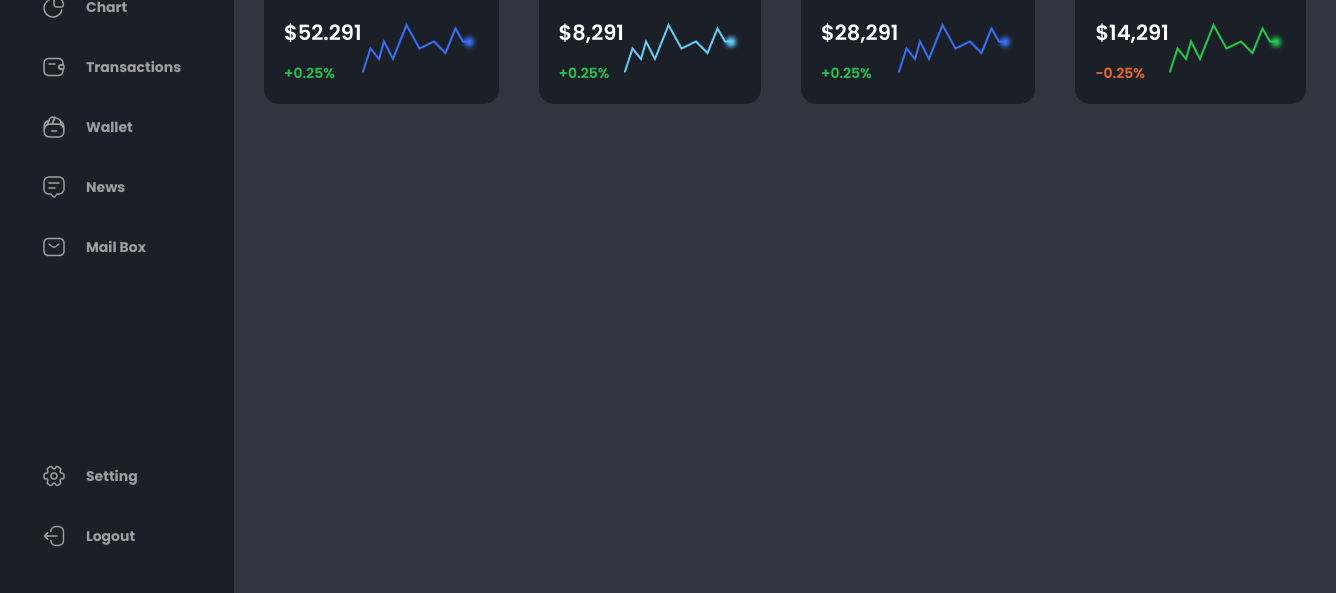
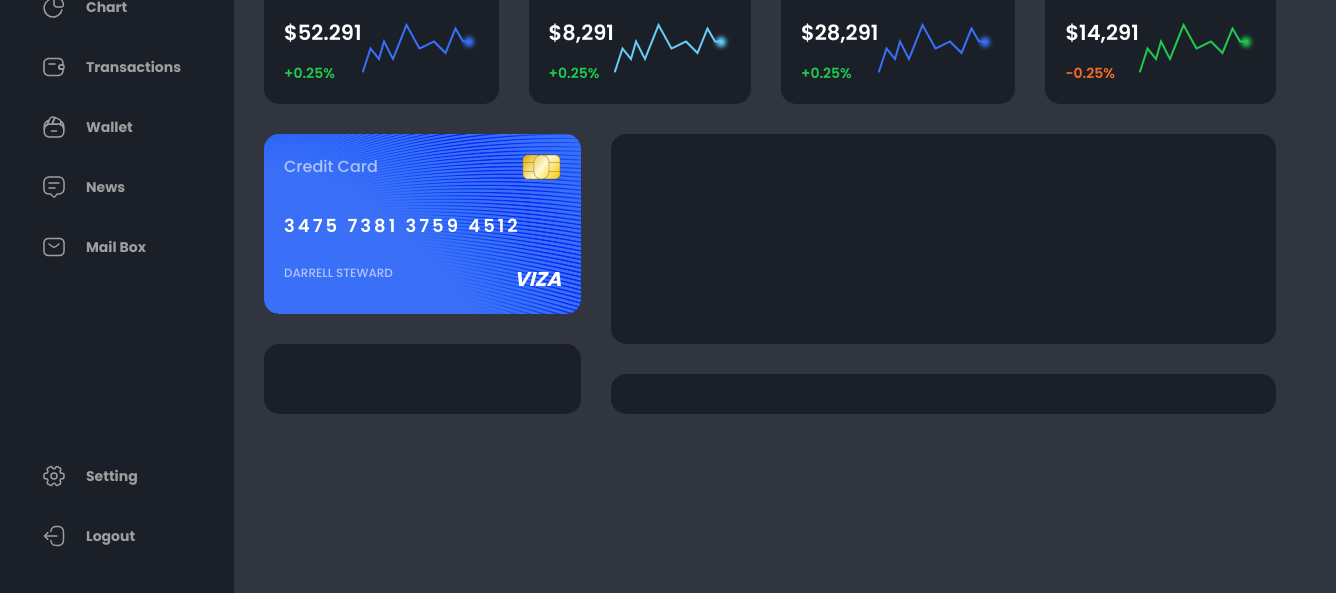
Before and after one commit to nureddinhaji/wallet-managment-dashbord, a plain HTML site: page indext.html in a window 1280 px wide. Shown: the part 207-800 px from the top of the page, 1336 px wide, since content can reach past the window. Drawn offline with Linux system fonts and the light colour scheme.

Commit message:
add card section with its style

```diff
--- a/indext.html
+++ b/indext.html
@@ -302,7 +302,7 @@
                 </div>
             </header>
             <section class="coins">
-                <div class="coin-card">
+                <div class="section coin-card">
                     <div class="coin-card__header">
                         <div class="coin-card__icon">
                             <svg class="coin-card__svg">
@@ -335,7 +335,7 @@
                         </div>
                     </div>
                 </div>
-                <div class="coin-card">
+                <div class="section coin-card">
                     <div class="coin-card__header">
                         <div class="coin-card__icon">
                             <svg class="coin-card__svg">
@@ -368,7 +368,7 @@
                         </div>
                     </div>
                 </div>
-                <div class="coin-card">
+                <div class="section coin-card">
                     <div class="coin-card__header">
                         <div class="coin-card__icon">
                             <svg class="coin-card__svg">
@@ -401,7 +401,7 @@
                         </div>
                     </div>
                 </div>
-                <div class="coin-card">
+                <div class="section coin-card">
                     <div class="coin-card__header">
                         <div class="coin-card__icon">
                             <svg class="coin-card__svg">
@@ -435,6 +435,24 @@
                     </div>
                 </div>
             </section>
+            <section class="user-sections">
+                <section class="section master-card">
+                    <header class="master-card__header">
+                        <h2 class="master-card__h2">Credit Card</h2>
+                        <span class="master-card__Chip">
+                            <img src="/images/chip.png" alt="master card chip">
+                        </span>
+                    </header>
+                    <div class="master-card__no">3475 7381 3759 4512</div>
+                    <footer class="master-card__footer">
+                        <span class="master-card__name">Darrell Steward</span>
+                        <span class="master-card__type">VIZA</span>
+                    </footer>
+                </section>
+                <section class="section chart"></section>
+                <section class="section my-portfolio"></section>
+                <section class="section live-market"></section>
+            </section>
         </main>
     </body>
 </html>
--- a/style.css
+++ b/style.css
@@ -151,16 +151,17 @@ body {
     font-weight: 500;
 }
 
+.section {
+    background-color: var(--color-dark-blue);
+    border-radius: 1.5rem;
+    padding: 2rem;
+}
+
 /* Coins Section Style */
 .coins {
     display: grid;
     grid-template-columns: repeat(4, 1fr);
-    gap: 4rem;
-}
-.coin-card {
-    background-color: var(--color-dark-blue);
-    border-radius: 1.5rem;
-    padding: 2rem;
+    gap: 3rem;
 }
 .coin-card__header {
     display: flex;
@@ -230,3 +231,58 @@ body {
 .coin-card__dollar-change--decrease {
     color: var(--color-red);
 }
+
+/* User Sctions Style */
+
+.user-sections {
+    display: grid;
+    grid-template-columns: repeat(3,1fr);
+    gap: 3rem;
+}
+.master-card {
+    background-color: var(--color-blue);
+    background-image: url(/images/card-background.png);
+    background-size: cover;
+    background-blend-mode: color-burn;
+    color: white;
+    height: 18rem;
+    display: flex;
+    flex-direction: column;
+    justify-content: space-between;
+}
+.master-card__header,.master-card__footer {
+    display: flex;
+    justify-content: space-between;
+}
+.master-card__h2 {
+    font-size: 1.6rem;
+    font-weight: 500;
+    opacity: 60%;
+}
+.master-card__no {
+    font-size: 1.8rem;
+    font-weight: 600;
+    letter-spacing: .3rem;
+}
+.master-card__name {
+    font-size: 1.2rem;
+    font-weight: 500;
+    opacity: 60%;
+    text-transform: uppercase;
+}
+.master-card__type {
+    font-size: 2rem;
+    font-weight: 700;
+    font-style: italic;
+
+}
+.chart {
+    grid-column: span 2;
+    grid-row: span 2;
+}
+.my-portfolio {
+    grid-row: span 2;
+}
+.live-market {
+    grid-column: span 2;
+}
```
Also changed, not shown: images/card-background.png (added), images/chip.png (added).
